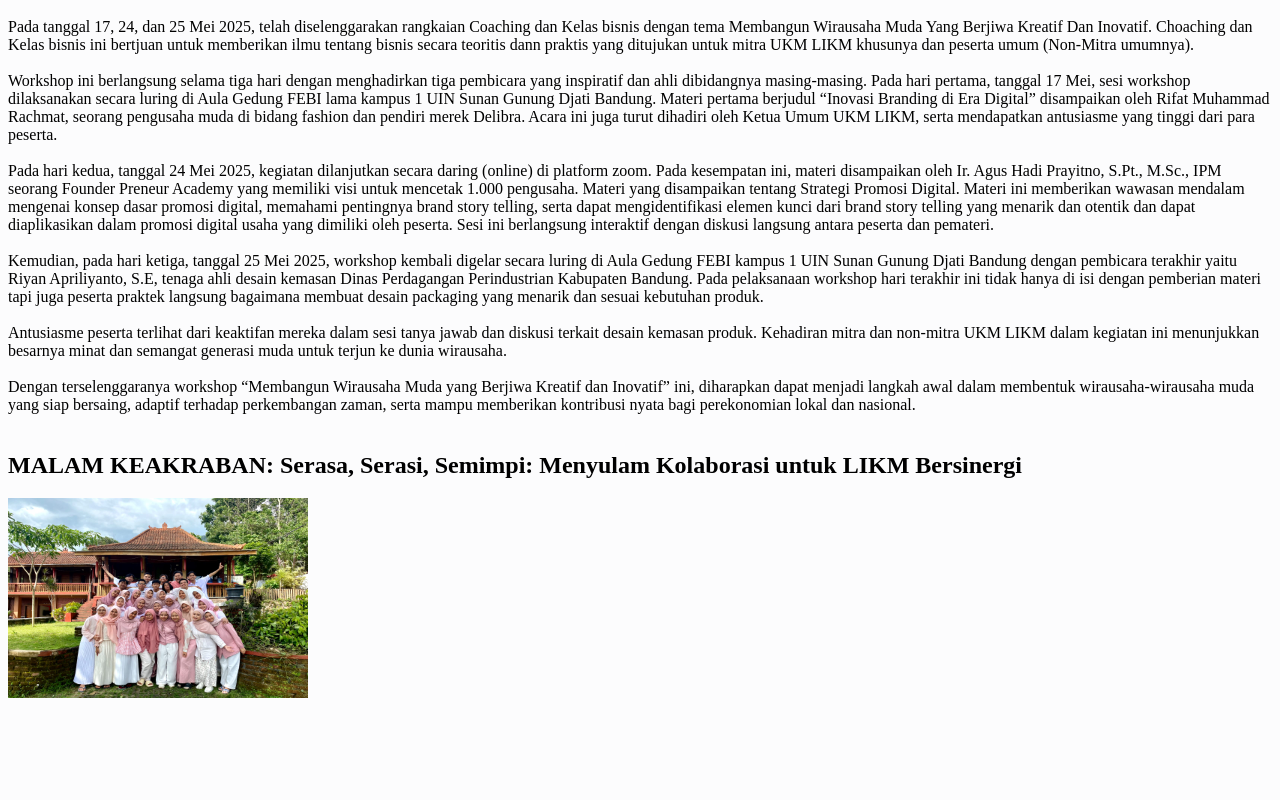
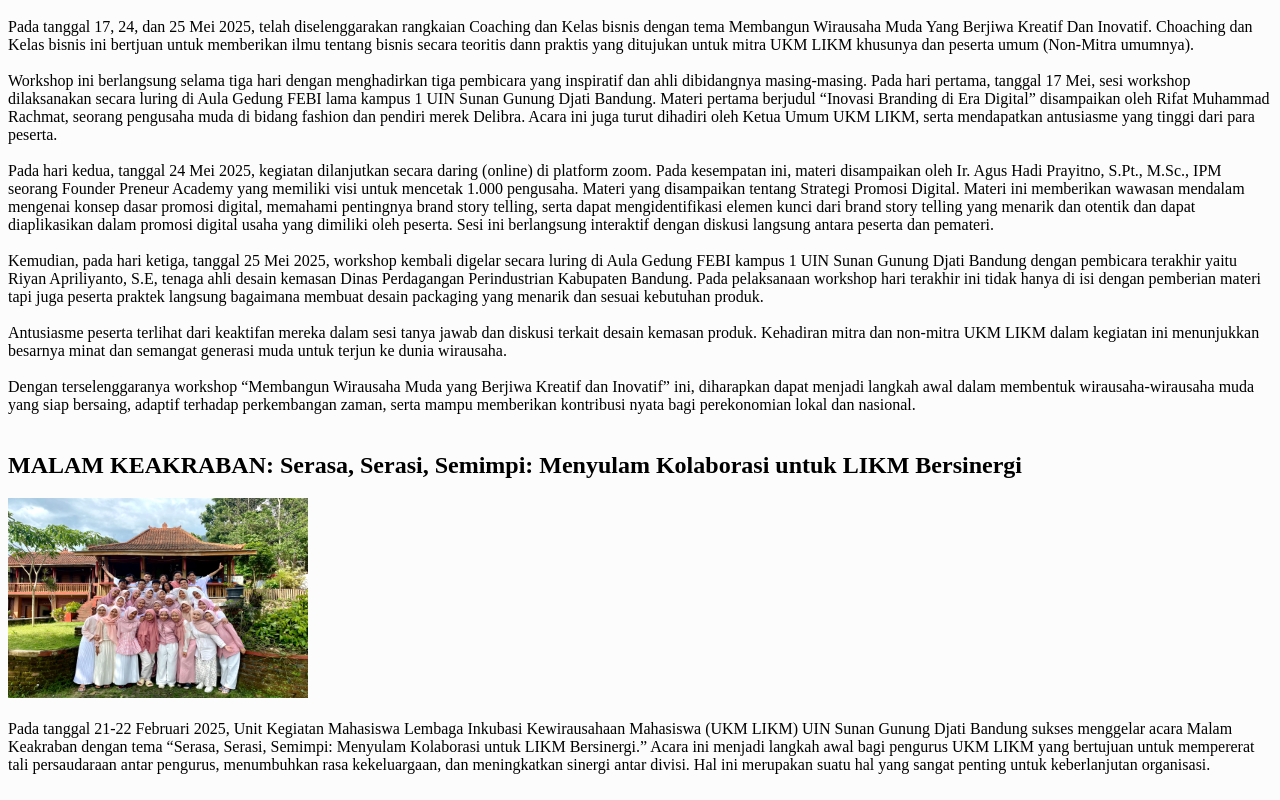
Before and after one commit to Aceplesmana/ukm-likm, a plain HTML site: page index.html in a window 1280 px wide. Shown: the part 1033-1833 px from the top of the page. Before the commit the page ends 1743 px from the top, so only its background shows below. Drawn offline with Linux system fonts and the light colour scheme.

Commit message:
bismillah i

```diff
--- a/index.html
+++ b/index.html
@@ -49,6 +49,8 @@
 <body>
 <h2> MALAM KEAKRABAN: Serasa, Serasi, Semimpi: Menyulam Kolaborasi untuk LIKM Bersinergi</h2>
 <img src="makrab.jpg" width="300" height="200" />
-
+<br> </br>
+<mk> Pada tanggal 21-22 Februari 2025, Unit Kegiatan Mahasiswa Lembaga Inkubasi Kewirausahaan Mahasiswa (UKM LIKM) UIN Sunan Gunung Djati Bandung sukses menggelar acara Malam Keakraban dengan tema “Serasa, Serasi, Semimpi: Menyulam Kolaborasi untuk LIKM Bersinergi.” Acara ini menjadi langkah awal bagi pengurus UKM LIKM yang bertujuan untuk mempererat tali persaudaraan antar pengurus, menumbuhkan rasa kekeluargaan, dan meningkatkan sinergi antar divisi. Hal ini merupakan suatu hal yang sangat penting untuk keberlanjutan organisasi.</mk>
+<br> </br>
 </body>
 </html>
```
